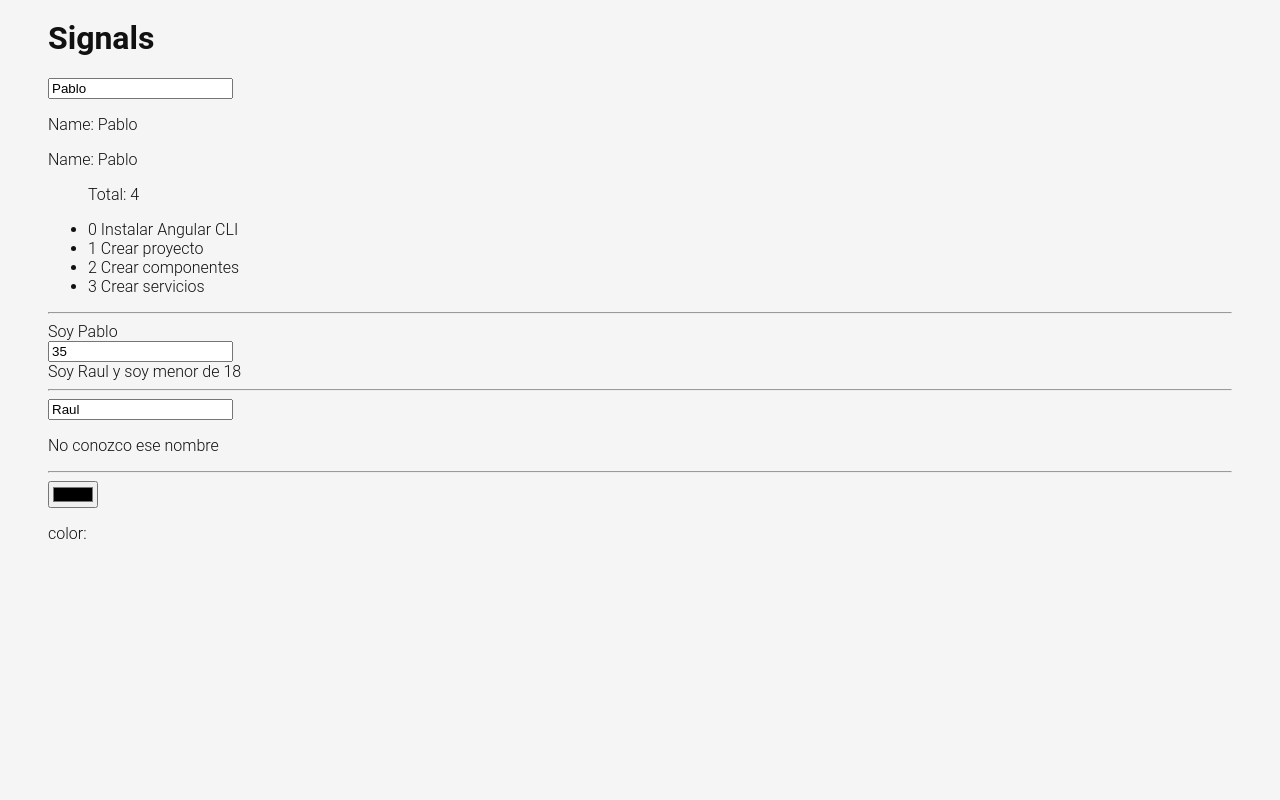
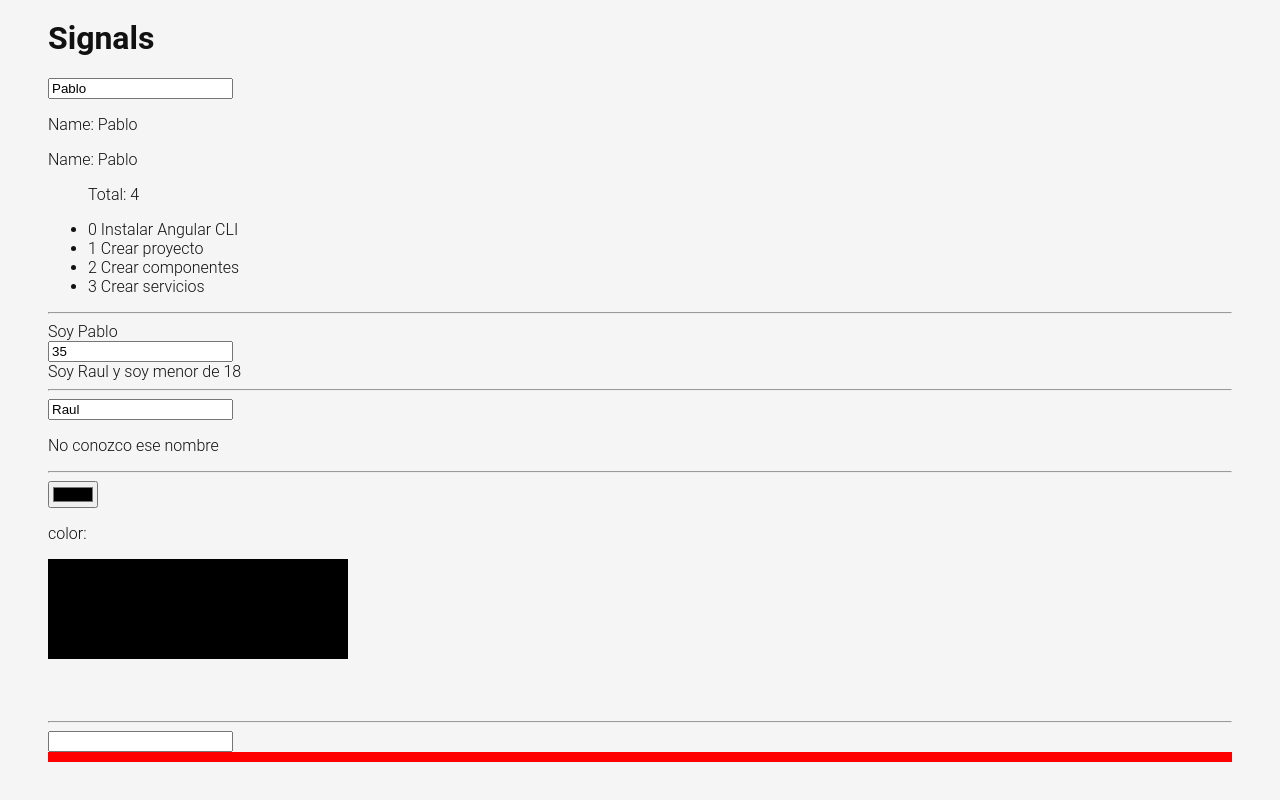
Before and after one commit to PabloGarRod/TODOAPP, an Angular app: page /labs in a window 1280 px wide. Shown: the part 1119-1919 px from the top of the page. Before the commit the page ends 1726 px from the top, so only its background shows below. Built offline with nearby package versions, Linux system fonts and the light colour scheme.

Commit message:
Estilos al modo Angular

```diff
--- a/src/app/pages/home/home.component.html
+++ b/src/app/pages/home/home.component.html
@@ -15,11 +15,7 @@
   </header>
   <div class="container todoapp-wrapper">
     <!-- This section should be hidden by default and shown when there are todos -->
-    <pre>
-      <code>
-        {{ tasks() | json }}
-      </code>
-    </pre>
+
     <section class="main">
       <ul class="todo-list">
         <li *ngFor="let task of tasks(); index as i">
--- a/src/app/pages/home/home.component.ts
+++ b/src/app/pages/home/home.component.ts
@@ -32,14 +32,19 @@
 
   newTaskCntrl = new FormControl('', {
     nonNullable: true,
-    validators: [Validators.required, Validators.pattern(/^(?!\s*$).+/)],
+    validators: [
+      Validators.required,
+      //Validators.pattern(/^(?!\s*$).+/)
+    ],
   });
 
   changeHandler() {
     if (this.newTaskCntrl.valid) {
-      const value = this.newTaskCntrl.value;
-      this.addTask(value);
-      this.newTaskCntrl.reset();
+      const value = this.newTaskCntrl.value.trim();
+      if (value !== '') {
+        this.addTask(value);
+        this.newTaskCntrl.reset();
+      }
     }
   }
 
--- a/src/app/pages/labs/labs.component.css
+++ b/src/app/pages/labs/labs.component.css
@@ -7,3 +7,9 @@
   margin: 1px;
   border-radius: 10%;
 }
+
+.box {
+  height: 10px;
+  display: block;
+  background-color: red;
+}
--- a/src/app/pages/labs/labs.component.html
+++ b/src/app/pages/labs/labs.component.html
@@ -72,4 +72,18 @@
   <hr />
   <input type="color" [formControl]="colorCtrl" />
   <p>color: {{ colorCtrl.value }}</p>
+  <svg>
+    <g>
+      <rect
+        x="0"
+        y="0"
+        height="100"
+        width="400"
+        [attr.fill]="colorCtrl.value"
+      />
+    </g>
+  </svg>
+  <hr />
+  <input type="number" [formControl]="widthCtrl" />
+  <span class="box" [style.width.px]="widthCtrl.value"></span>
 </div>
--- a/src/app/pages/labs/labs.component.ts
+++ b/src/app/pages/labs/labs.component.ts
@@ -28,6 +28,7 @@
   });
 
   colorCtrl = new FormControl();
+  widthCtrl = new FormControl();
 
   constructor() {
     this.colorCtrl.valueChanges.subscribe((value) => {
```
